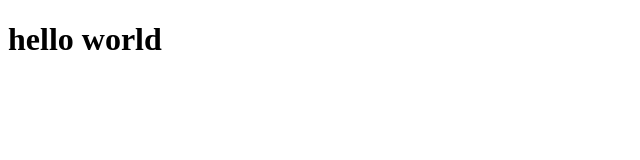
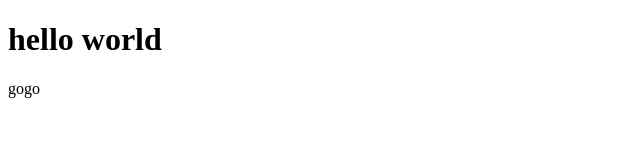
Before and after one commit to eazyfire/xixi, a plain HTML site: page index.html in a window 1280 px wide. Shown: the full height of the page, 0-640 px from the left. Drawn offline with Linux system fonts and the light colour scheme.

Commit message:
add gogo

```diff
--- a/index.html
+++ b/index.html
@@ -6,5 +6,6 @@
 </head>
 <body>
 <h1>hello world</h1>
+<p>gogo</p>
 </body>
 </html>
```
Also changed, not shown: 1 other file.
